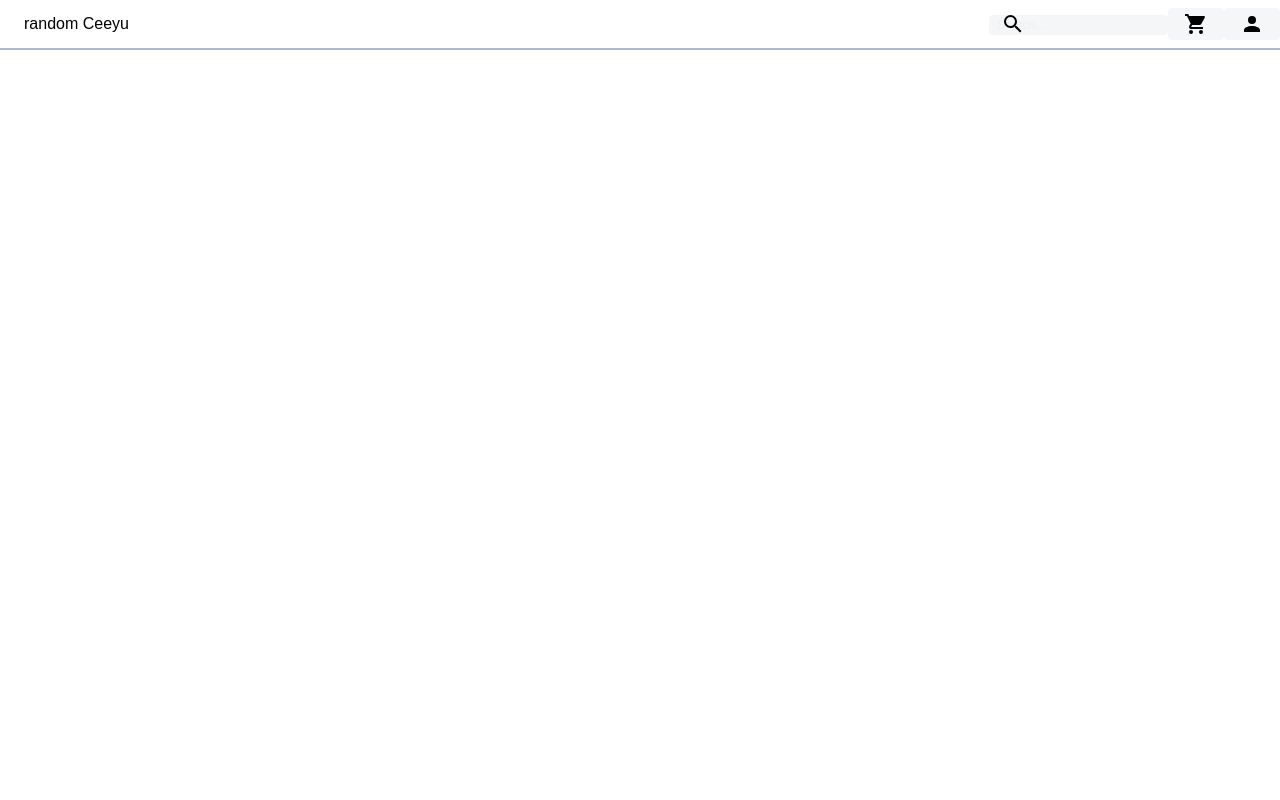
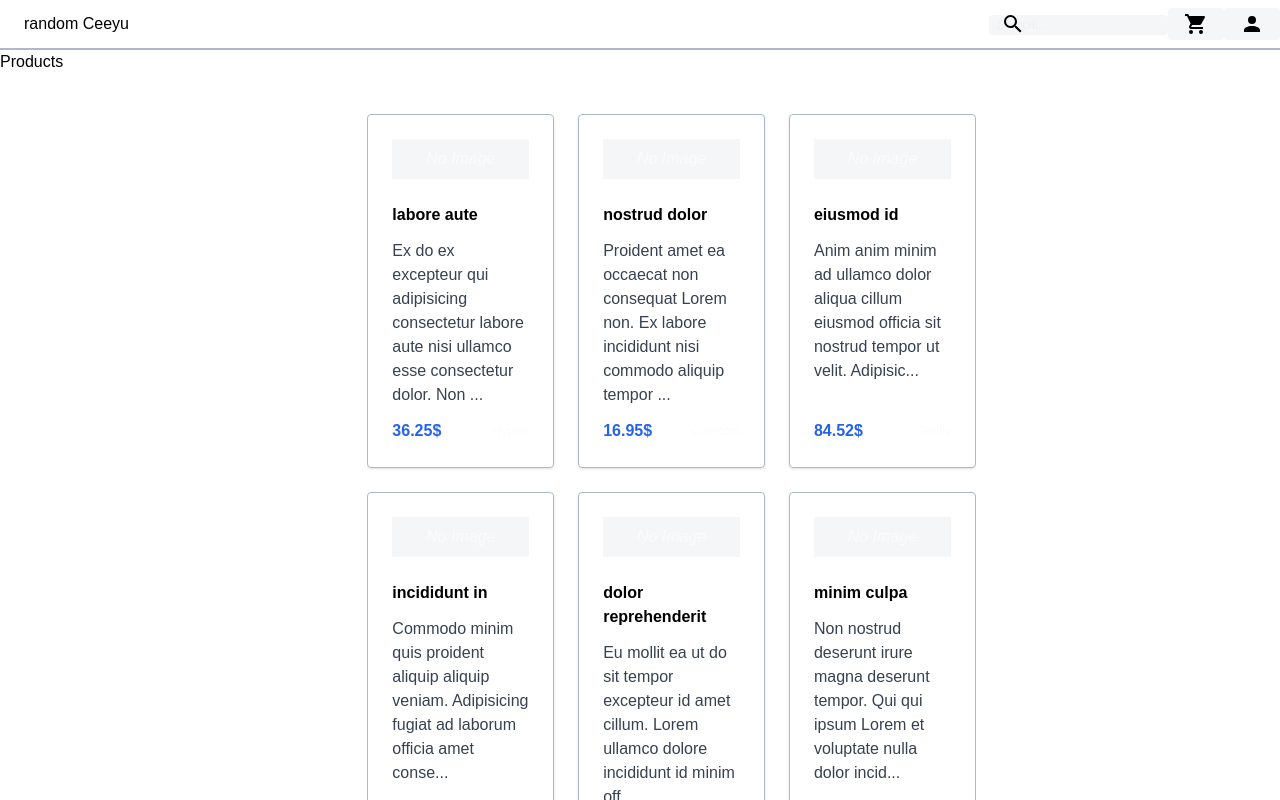
Before and after one commit to paketoff/ceeyu-e-commerce, a Vue app in the folder ceeyu-frontend-app/: page /items in a window 1280 px wide. Before the commit this address had no page. Shown: the top 800 px of the page. Built offline with nearby package versions, Linux system fonts and the light colour scheme.

Commit message:
(main): Add VItemsPage component

```diff
--- a/ceeyu-frontend-app/src/components/MainComponent.vue
+++ b/ceeyu-frontend-app/src/components/MainComponent.vue
@@ -1,5 +1,6 @@
 <!-- Main component that contains all other components -->
 <script setup lang="ts">
+import VItemsPage from '@/views/ItemsPage/VItemsPage.vue';
 import VPageWrapper from './common/Wrappers/VPageWrapper.vue';
 
 
@@ -8,6 +9,7 @@ import VPageWrapper from './common/Wrappers/VPageWrapper.vue';
 <template>
     <div>
          <VPageWrapper>
+            <VItemsPage ></VItemsPage>
          </VPageWrapper>
     </div>
 </template>
--- /dev/null
+++ b/ceeyu-frontend-app/src/components/common/Card/VProductCard.vue
@@ -0,0 +1,42 @@
+<!-- ProductCard.vue -->
+<template>
+    <div class="border rounded shadow p-4 flex flex-col items-start cursor-pointer">
+      <div class="w-full h-40 mb-4 overflow-hidden flex justify-center items-center bg-gray-100">
+        <img
+          v-if="productImage"
+          :src="productImage"
+          :alt="product.name"
+          class="object-contain h-full"
+        />
+        <div v-else class="text-gray-500 italic">No Image</div>
+      </div>
+
+      <h2 class="text-lg font-semibold mb-2">{{ product.name }}</h2>
+      <p class="text-gray-700 mb-2" v-if="product.details.description">
+        {{ truncatedDescription }}
+      </p>
+      <div class="flex items-center justify-between w-full mt-auto">
+        <span class="font-bold text-blue-600">{{ product.details.price.toFixed(2) }}$</span>
+        <span class="text-sm text-gray-500">{{ product.details.company }}</span>
+      </div>
+    </div>
+  </template>
+
+  <script setup lang="ts">
+  import { computed, defineProps } from 'vue';
+  import { IProduct } from '@/types/common/product';
+
+  const props = defineProps<{ product: IProduct }>();
+
+  const productImage = computed(() => {
+    return null;
+  });
+
+  const truncatedDescription = computed(() => {
+    const desc = props.product.details.description || '';
+    return desc.length > 100 ? desc.slice(0, 100) + '...' : desc;
+  });
+  </script>
+
+  <style scoped>
+  </style>
--- a/ceeyu-frontend-app/src/components/common/Wrappers/VPageWrapper.vue
+++ b/ceeyu-frontend-app/src/components/common/Wrappers/VPageWrapper.vue
@@ -2,10 +2,13 @@
 <script setup lang="ts">
 import VHeader from '@/components/App/Header/VHeader.vue';
 import VFooter from '@/components/App/Footer/VFooter.vue';
+
+
+
 </script>
 
  <template>
-    <div class="flex min-h-screen w-full bg-white">
+    <div class="flex flex-col items-center justify-center min-h-screen w-full bg-white">
       <!-- HEADER -->
       <VHeader />
 
--- a/ceeyu-frontend-app/src/mock/mock_items.js
+++ b/ceeyu-frontend-app/src/mock/mock_items.js
@@ -1,4 +1,4 @@
-[
+export default [
     {
       "id": "63f48ddb95ba1d0993a87c80",
       "name": "labore aute",
--- a/ceeyu-frontend-app/src/router/index.ts
+++ b/ceeyu-frontend-app/src/router/index.ts
@@ -1,5 +1,6 @@
 import { createRouter, createWebHistory } from 'vue-router'
 import MainComponent from '@/components/MainComponent.vue'
+import VItemsPage from '@/views/ItemsPage/VItemsPage.vue'
 
 const router = createRouter({
   history: createWebHistory(import.meta.env.BASE_URL),
@@ -9,6 +10,11 @@ const router = createRouter({
       name: 'home',
       component: MainComponent
     },
+    {
+      path: '/items',
+      name: 'items',
+      component: VItemsPage
+    }
 
   ]
 })
--- /dev/null
+++ b/ceeyu-frontend-app/src/types/common/product.ts
@@ -0,0 +1,18 @@
+// src/types/Product.ts
+
+export interface IProductDetails {
+    id: string;
+    description: string;
+    price: number;
+    company: string;
+    createdAt?: string;
+    updatedAt?: string;
+    dob?: string;
+    imageUrl?: string;
+  }
+
+  export interface IProduct {
+    id: string;
+    name: string;
+    details: IProductDetails;
+  }
--- a/ceeyu-frontend-app/src/views/ItemsPage/VItemsPage.vue
+++ b/ceeyu-frontend-app/src/views/ItemsPage/VItemsPage.vue
@@ -0,0 +1,34 @@
+<template>
+    <h2>Products</h2>
+    <div class="flex items-center justify-center w-full h-full py-[5%]">
+      <div class="w-1/2 h-1/2 grid grid-cols-3 gap-4 overflow-auto">
+        <VProductCard
+          v-for="item in items"
+          :key="item.id"
+          :product="item"
+        />
+      </div>
+    </div>
+  </template>
+
+<script setup lang="ts">
+import VProductCard from '@/components/common/Card/VProductCard.vue';
+import products from '@/mock/mock_items.js'
+import { IProduct, IProductDetails } from '@/types/common/product';
+import { useSearchStore } from '@/stores/searchStore';
+import { computed, onMounted, ref } from 'vue';
+
+const items = ref<IProduct[]>(products);
+
+
+onMounted(() => {
+    // get items-list from our mock file. In reality I'd use http-client here (axios?)
+    console.log(products)
+})
+
+
+</script>
+
+<style scoped>
+
+</style>
```
